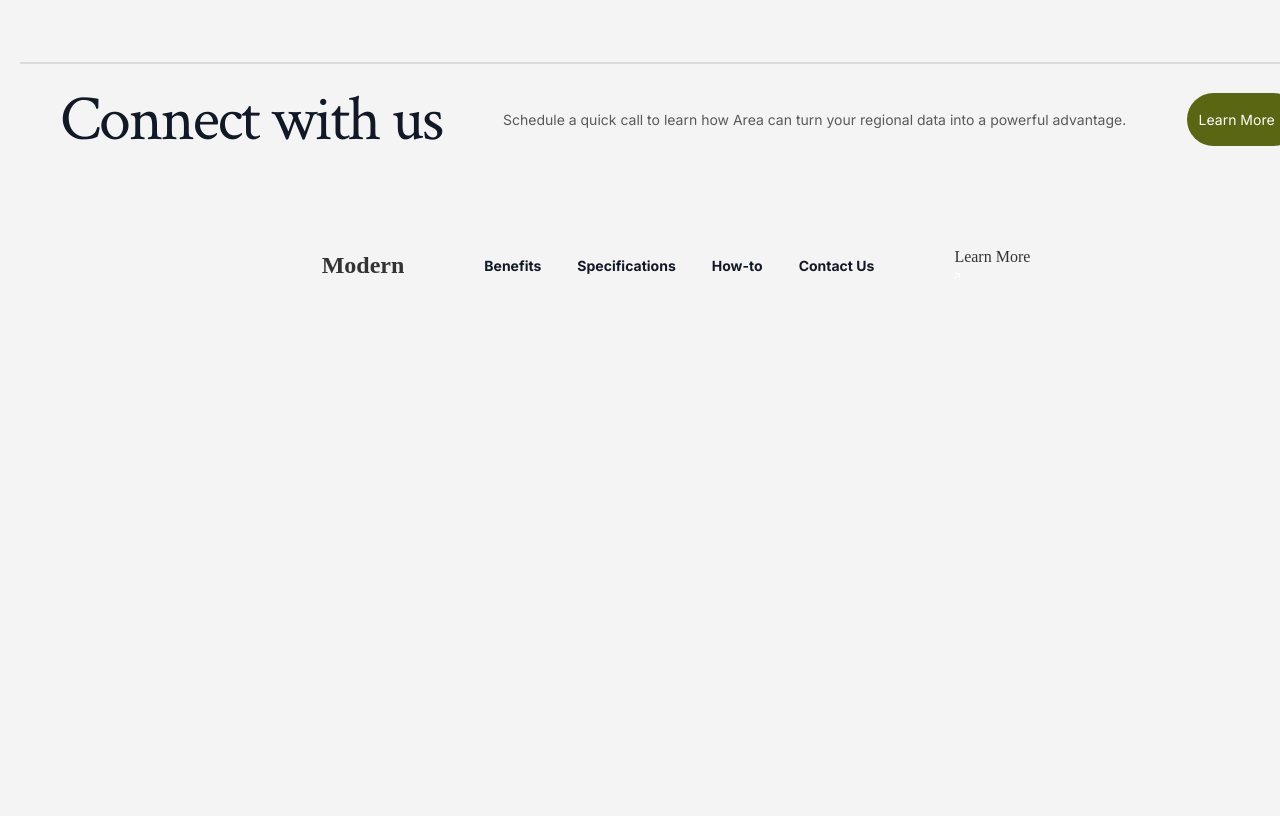
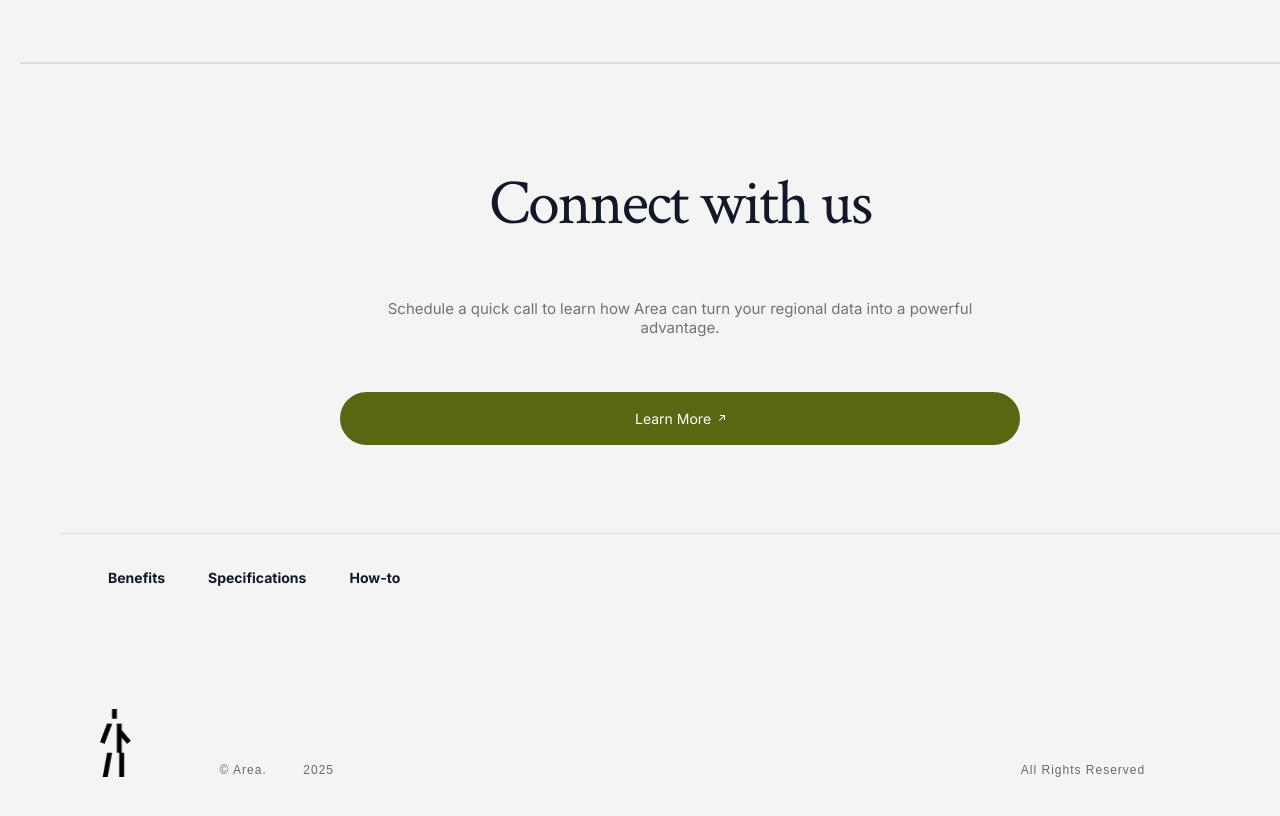
Before and after one commit to ajinpae/modern, a plain HTML site: page index.html in a window 1280 px wide. Shown: the part 7828-8644 px from the top of the page. Before the commit the page ends 8184 px from the top, so only its background shows below. Drawn offline with Linux system fonts and the light colour scheme.

Commit message:
final for pc

```diff
--- a/assets/styles.css
+++ b/assets/styles.css
@@ -920,7 +920,7 @@ li img {
     font-size: 14px;
     color: #ffffff;
     white-space: nowrap;
-    background-color:#96a537;
+    background-color: #96a537;
     border-radius: 34px;
     display: flex;
     align-items: center;
@@ -1035,7 +1035,8 @@ li img {
     color: #000000;
     overflow: hidden;
 }
-.why{
+
+.why {
     font-family: 'Crimson Text';
     /* margin-top: 80px; */
     font-size: 64px;
@@ -1048,6 +1049,7 @@ li img {
     letter-spacing: -2px;
     line-height: 124%;
 }
+
 /*-------------------------choice-------------------------------------------*/
 .choice-container {
     width: 1280px;
@@ -1164,6 +1166,7 @@ li img {
     padding-bottom: 20px;
     border-bottom: 1px solid rgba(0, 0, 0, 0.1);
 }
+
 /*-------------------------section skeptical-------------------------------------------*/
 .sceptical-text {
     font-family: none;
@@ -1178,6 +1181,7 @@ li img {
     line-height: 124%;
     padding: 44px;
 }
+
 .John {
     font-size: 14px;
     list-style: none;
@@ -1196,9 +1200,11 @@ li img {
     line-height: 140%;
     /* gap: 20px; */
 }
+
 .skeptical-container>.price>.Benefits {
     margin-left: 40px
 }
+
 /*-------------------------section map-------------------------------------------*/
 .map-container {
     width: 1280px;
@@ -1210,6 +1216,7 @@ li img {
     justify-content: center;
     margin-bottom: 120px;
 }
+
 .mapyr {
     font-size: 64px;
     font-family: 'Crimson Text';
@@ -1220,6 +1227,7 @@ li img {
     text-align: left;
     line-height: 140%;
 }
+
 .rowofmap {
     /* border-top: 2px solid rgba(0, 0, 0, 0.1); */
     display: flex;
@@ -1230,16 +1238,19 @@ li img {
     margin-bottom: 80px;
     align-items: center;
 }
-.rowof123{
+
+.rowof123 {
     display: flex;
     gap: 80px;
 }
-.number{
+
+.number {
     font-size: 15px;
     opacity: 40%;
     margin-top: 2px;
     margin-bottom: 20px;
 }
+
 .text-map {
     font-family: "Inter", sans-serif;
     font-size: 55px;
@@ -1250,7 +1261,8 @@ li img {
     line-height: 140%;
     margin-bottom: 40px;
 }
-.map-container>.rowof123>.number-map>.number{
+
+.map-container>.rowof123>.number-map>.number {
     font-family: 'Inter';
     font-size: 80px;
     opacity: 175%;
@@ -1260,7 +1272,8 @@ li img {
     margin-bottom: 20px;
     margin-top: 40px;
 }
-.lt{
+
+.lt {
     font-family: inherit;
     text-align: left;
     max-width: 510px;
@@ -1272,7 +1285,8 @@ li img {
     line-height: 20px;
     font-weight: 00;
 }
-    .tt{
+
+.tt {
     font-size: 18px;
     list-style: none;
     /* display: flex; */
@@ -1288,40 +1302,47 @@ li img {
     color: var(--var1-color);
     /* line-height: 140%; */
 }
-    .number-map{
+
+.number-map {
     border-top: 1px solid rgba(0, 0, 0, 0.1);
     margin-top: -14px;
 }
+
 /*-------------------------landscape-------------------------------------------*/
 .section-landscape {
     border-bottom: 1px solid rgba(0, 0, 0, 0.1);
 }
-.landscape-image{
+
+.landscape-image {
     width: 1280px;
     height: auto;
     margin-top: -70px;
     margin-bottom: -8px;
     border-radius: 3%;
 }
+
 /*-------------------------links-------------------------------------------*/
 .section-links {
     border-bottom: 1px solid rgba(0, 0, 0, 0.1);
 }
-.links-container {
-   border-top: 1px solid rgba(0, 0, 0, 0.1); */
-    margin-top: -14px;
+
+.link-container {
+    /* border-top: 1px solid rgba(0, 0, 0, 0.1); */
     max-width: 1280px;
     width: 100%;
     /* margin: 16px 40px 72px 40px; */
-    display: grid;
-    /* display: flex; */
+    /* display: grid; */
+    display: flex;
     /* grid-template-columns: 128px 1fr 120px; */
     grid-template-columns: 1fr;
     /* grid-template-rows: 1fr 1fr 1fr; */
     gap: 55px;
+    margin-top: 100px;
     /* justify-content: space-between; */
+    flex-direction: column;
 }
-.links-container>.why{
+
+.why {
     font-family: 'Crimson Text';
     /* margin-top: 80px; */
     font-size: 64px;
@@ -1329,19 +1350,22 @@ li img {
     /* margin-bottom: 6px; */
     /* padding: 44px; */
     color: var(--var1-color);
-    /* max-width: 600px; */
-    text-align: center;
+    max-width: 600px;
+    text-align: left;
     letter-spacing: -2px;
     line-height: 124%;
 }
-.sch{
+
+.sch {
     text-align: center;
     font-family: 'Inter';
-    font-size: 14PX;
+    font-size: 15px;
     text-align: center;
-    opacity: 80%;
+    opacity: 67%;
+    max-width: 600px;
 }
-.links-container>.learn-more{
+
+.link-container>.learn-more {
     font-family: "Inter", sans-serif;
     width: 100%;
     padding: 18px;
@@ -1355,3 +1379,57 @@ li img {
     align-items: center;
     justify-content: center;
 }
+
+/*section footer-------------------------------------------*/
+.footer-content {
+        border-top: 1px solid rgba(0, 0, 0, 0.1);
+    width: 1280px;
+    height: auto;
+    margin-bottom: 40px;
+    display: grid;
+    grid-template-rows: 1fr 1fr 1fr;
+    align-items: center;
+    /* justify-content: center; */
+}
+.footer-content>ul {
+    display: flex;
+    gap: 27px;
+    list-style: none;
+}
+.line{
+    color: none;
+    opacity: 0%;
+}
+.under{
+    /* font-size: 14px; */
+    /* opacity: 40%; */
+    display: flex;
+    display: grid;
+    grid-template-columns: 1fr 0.7fr 6fr 1.9fr 0.1fr;
+    /* margin-top: 20px; */
+    margin-bottom: 20px;
+    color: var(--var1-color);
+    justify-content: space-between;
+    align-items: flex-end;
+}
+.footer-logo{
+    width: 31px;
+    height: auto;
+}
+.footer-text{
+    font-family: 'Inter';
+    /* font-size: 14px; */
+    display: flex;
+    /* opacity: 40%; */
+    /* margin-top: 20px; */
+    margin-bottom: 20px;
+    color: var(--var1-color);
+    align-content: stretch;
+    justify-content: space-between;
+}
+.copyright{
+        font-size: 12px;
+    letter-spacing: 1px;
+    opacity: 63%;
+    font-family: sans-serif;
+}
--- a/index.html
+++ b/index.html
@@ -230,7 +230,8 @@
             <img src="/assets/img/skeptical/Image12-1.png" alt="Pricing Image" class="pricing-image">
             <div class="price"> <!-- контейнер для текста прайса -->
                 <div class="border">_</div>
-                <div class="sceptical-text">“I was skeptical, but Area has completely transformed the way I manage my business. The
+                <div class="sceptical-text">“I was skeptical, but Area has completely transformed the way I manage my
+                    business. The
                     data visualizations are so clear and intuitive, and the platform is so easy to use. I can't imagine
                     running my company without it.”</div>
                 <div class="John">John Smith</div>
@@ -285,7 +286,8 @@
     <section class="section-link">
         <div class="container link-container">
             <div class="why">Connect with us</div>
-            <div class="sch"> Schedule a quick call to learn how Area can turn your regional data into a powerful advantage. </div>
+            <div class="sch"> Schedule a quick call to learn how Area can turn your regional data into a powerful
+                advantage. </div>
             <div class="learn-more" id="learn-more-btn">
                 <p>Learn More &nbsp;</p>
                 <img src="assets/img/sc head/↗arrow.png" alt="arrow icon">
@@ -293,23 +295,23 @@
         </div>
     </section>
     <!-- section footer -->
-    <footer class="footer">
-        <div class="container footer-container">
-            <h2 class="logo-footer">Modern</h2>
-            <nav class="nav-footer">
-                <ul>
+    <footer class="container footer">
+        <div class="content footer-content">
+            <ul class="foterul">
                 <li><a href="#">Benefits</a></li>
                 <li><a href="#">Specifications</a></li>
                 <li><a href="#">How-to</a></li>
-                    <li><a href="#">Contact Us</a></li>
             </ul>
-            </nav>
-            <div class="learn-more-footer" id="learn-more-btn">
-                <p>Learn More &nbsp;</p>
-                <img src="assets/img/sc head/↗arrow.png" alt="arrow icon">
+            <div class="line">|</div>
+            <div class="under">
+                <img src="assets/img/footer/Logo-1.png" alt="logo" class="footer-logo">
+
+                    <div class="copyright">© Area.</div>
+                    <div class="copyright">2025</div>
+                    <div class="copyright">All Rights Reserved </div>
+
             </div>
         </div>
-
+    </footer>
 </body>
-
 </html>
```
Lines whose indentation alone changed are shown as unchanged.
